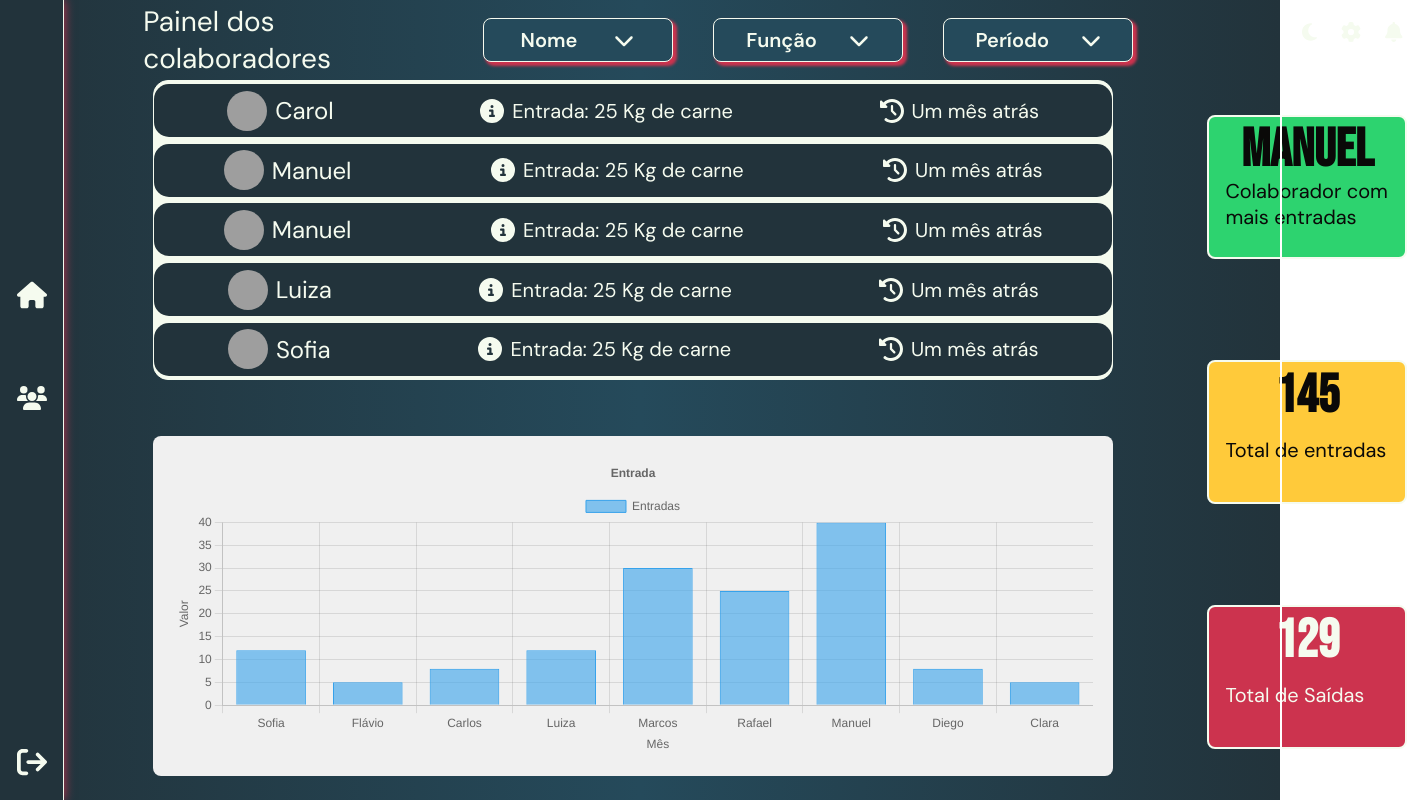
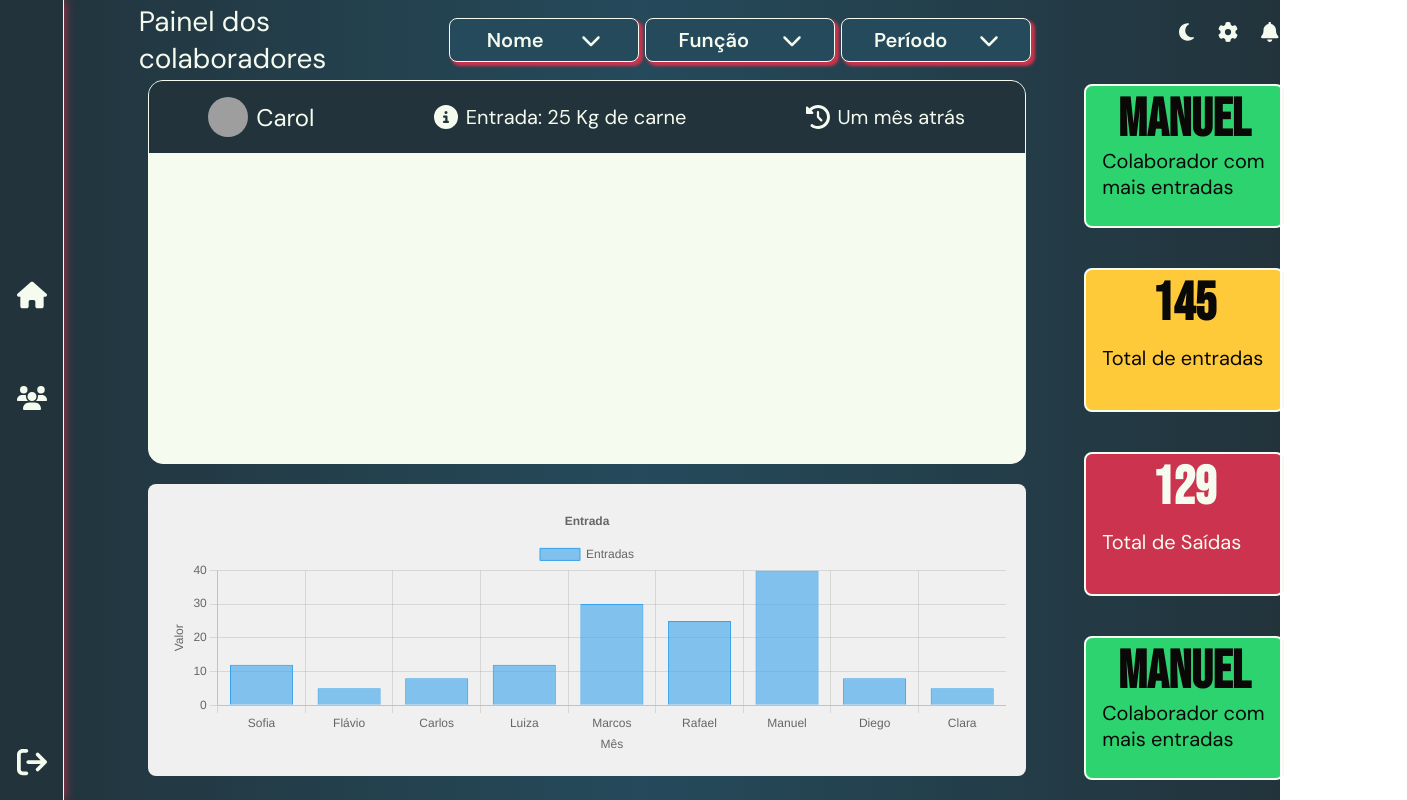
Before and after one commit to stephanyjustino/sustentare-dashboard, a React (Create React App) app: page /DashboardColaboradores in a window 1280 px wide. Shown: the whole page, 1407 px wide, since content can reach past the window. Built offline with nearby package versions, Linux system fonts and the light colour scheme; grey boxes are pictures that could not be loaded; a web font is replaced by a local one.

Commit message:
ajustes de resposividade colaboradores

```diff
--- a/src/components/ExpandedOperationLog/ExpandedOperationLog.module.css
+++ b/src/components/ExpandedOperationLog/ExpandedOperationLog.module.css
@@ -1,8 +1,7 @@
 .ExpandedOperationLog{
     width: 100%;
-    height: 53px;
+    height: 9vh;
     background-color: var(--gunmetal);
-    border-radius: 15px;
     display: flex;
     justify-content:space-around;
     align-items: center;
@@ -23,7 +22,7 @@
     border-radius:100%;
 }
 
- .group{
+.group{
     display: flex;
     justify-content: center;
     align-items: center;
--- a/src/pages/DashboardColaboradores/DashboardColaboradores.jsx
+++ b/src/pages/DashboardColaboradores/DashboardColaboradores.jsx
@@ -45,49 +45,13 @@ const DashboardColaboradores = () => {
                             iconTime={"clock-rotate-left"}
                             valueTime={"Um mês atrás"}
                         />
-                        <ExpandedOperationLog
-                            imageAddress={"https://images.pexels.com/photos/2071873/pexels-photo-2071873.jpeg?auto=compress&cs=tinysrgb&w=600"}
-                            descImage={"Imagem do usuário"}
-                            name={"Manuel"}
-                            iconInput={"circle-info"}
-                            valueInput={"Entrada: 25 Kg de carne"}
-                            iconTime={"clock-rotate-left"}
-                            valueTime={"Um mês atrás"}
-                        />
-                        <ExpandedOperationLog
-                            imageAddress={"https://images.pexels.com/photos/2071873/pexels-photo-2071873.jpeg?auto=compress&cs=tinysrgb&w=600"}
-                            descImage={"Imagem do usuário"}
-                            name={"Manuel"}
-                            iconInput={"circle-info"}
-                            valueInput={"Entrada: 25 Kg de carne"}
-                            iconTime={"clock-rotate-left"}
-                            valueTime={"Um mês atrás"}
-                        />
-                        <ExpandedOperationLog
-                            imageAddress={"https://images.pexels.com/photos/2071873/pexels-photo-2071873.jpeg?auto=compress&cs=tinysrgb&w=600"}
-                            descImage={"Imagem do usuário"}
-                            name={"Luiza"}
-                            iconInput={"circle-info"}
-                            valueInput={"Entrada: 25 Kg de carne"}
-                            iconTime={"clock-rotate-left"}
-                            valueTime={"Um mês atrás"}
-                        />
-                        <ExpandedOperationLog
-                            imageAddress={"https://images.pexels.com/photos/2071873/pexels-photo-2071873.jpeg?auto=compress&cs=tinysrgb&w=600"}
-                            descImage={"Imagem do usuário"}
-                            name={"Sofia"}
-                            iconInput={"circle-info"}
-                            valueInput={"Entrada: 25 Kg de carne"}
-                            iconTime={"clock-rotate-left"}
-                            valueTime={"Um mês atrás"}
-                        />
                     </div>
                     <ChartBar
                         labels={labels}
                         datasets={datasets}
                         title="Entrada"
                         width="98%"
-                        height="340px"
+                        height="42%"
                         backgroundColor="#f0f0f0"
                         margin="auto"
                         alignItems="center"
@@ -101,9 +65,11 @@ const DashboardColaboradores = () => {
                     <FontAwesomeIcon icon="fa-solid fa-bell" />
                 </div>
                 <div className={styles.DivKpis}>
-                <Kpi status="bom" name ="Colaborador com mais entradas" value ="Manuel"/>
-                    <Kpi name="Total de entradas" value="145"/>
-                    <Kpi status="ruim" name="Total de Saídas" value="129"/>
+                    <Kpi status="bom" name="Colaborador com mais entradas" value="Manuel" />
+                    <Kpi name="Total de entradas" value="145" />
+                    <Kpi status="ruim" name="Total de Saídas" value="129" />
+                    <Kpi status="bom" name="Colaborador com mais entradas" value="Manuel" />
+
 
                 </div>
             </div>
--- a/src/pages/DashboardColaboradores/dashboardColaboradores.module.css
+++ b/src/pages/DashboardColaboradores/dashboardColaboradores.module.css
@@ -17,7 +17,7 @@
     flex-direction: row;
     justify-content: space-around;
     align-items: center;
-    width: 1010px;
+    width: 70vw;
     height: 10vh;
     padding: auto;
 }
@@ -33,19 +33,18 @@
     flex-direction: column;
     justify-content: space-between;
     align-items: center;
-    width: 980px;
+    width: 70vw;
     height: 87%;
 }
 .list{
     width: 98%;
-    height: 300px;
+    height: 48vh;
     background-color: var(--white);
     border-radius: 15px;
     display: flex;
     flex-direction: column;
-    justify-content: space-around;
+    justify-content: space-between;
     border: 1px solid var(--white);
-    margin-bottom: 1%;
     overflow: hidden;
 }
 .SideMenu{
```
